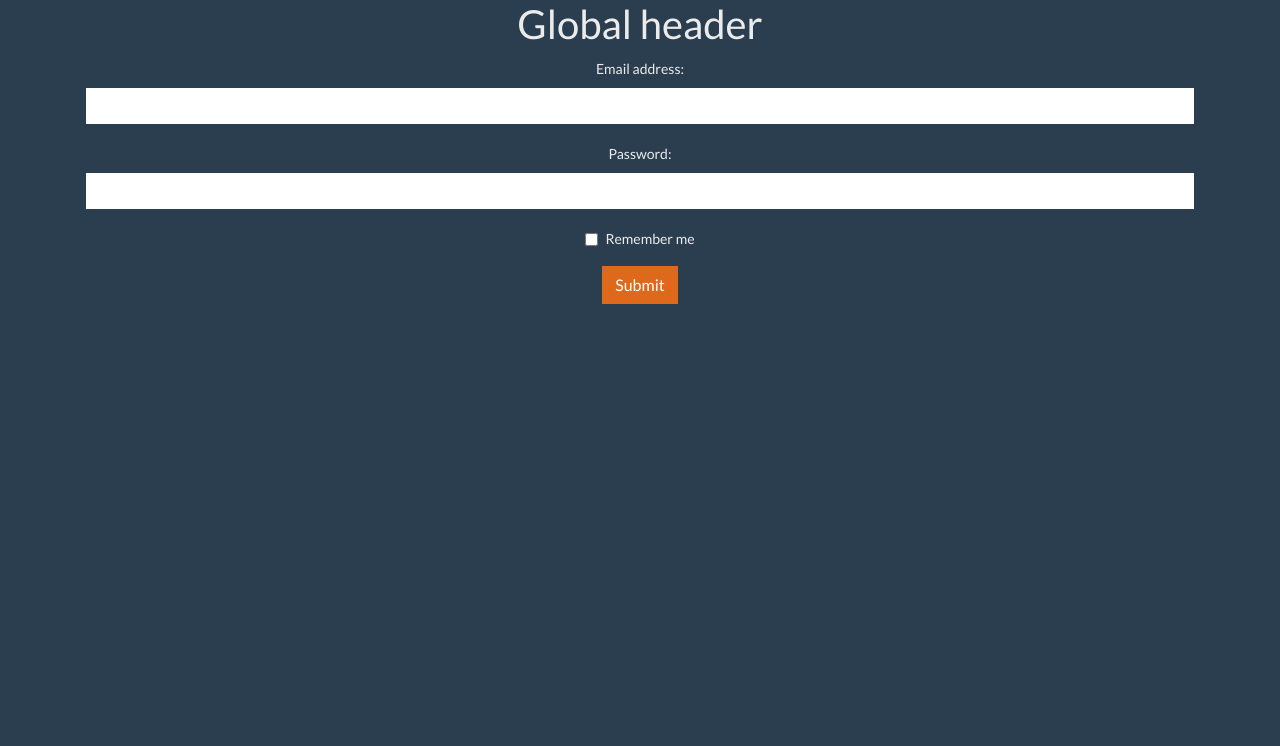
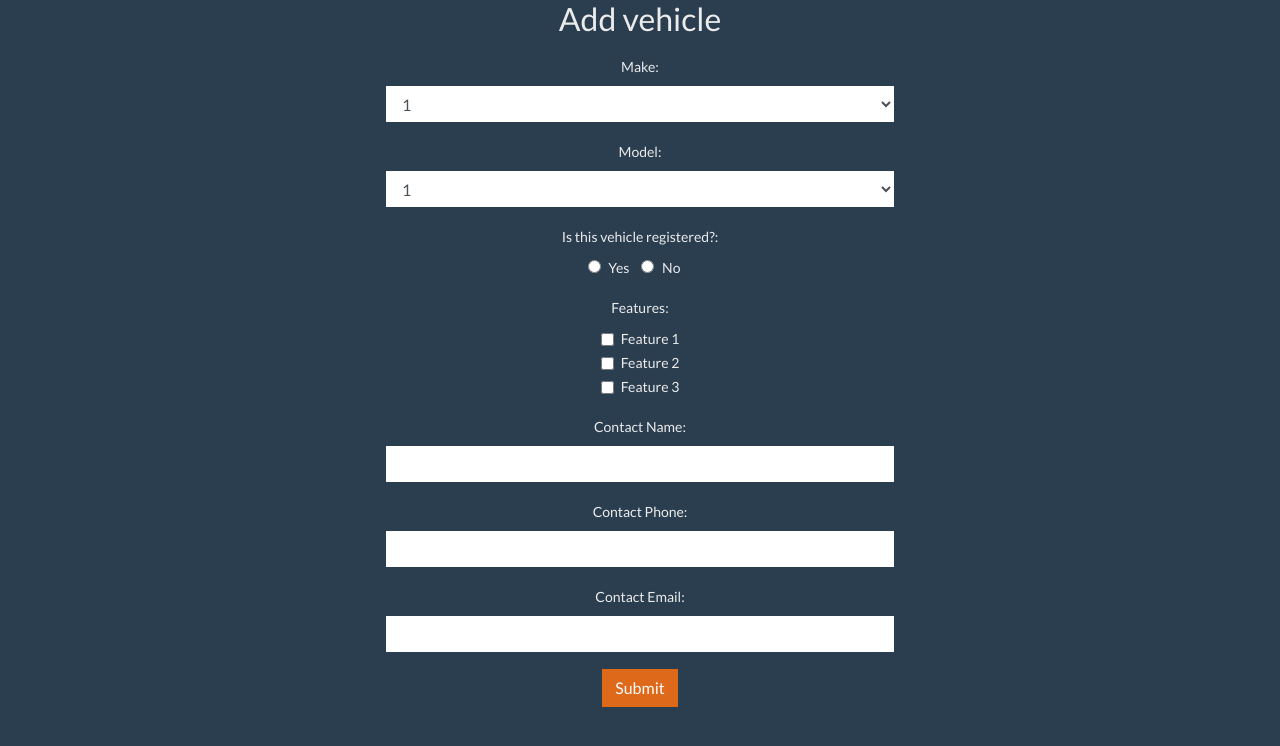
Before and after one commit to Radek12345/PortfolioVehicles, an Angular app in the folder PortfolioVehicles-SPA/: page / in a window 1280 px wide. Shown: the top 746 px of the page. Built offline with nearby package versions, Linux system fonts and the light colour scheme.

Commit message:
Create add vehicle template

```diff
--- a/PortfolioVehicles-SPA/src/app/app.component.html
+++ b/PortfolioVehicles-SPA/src/app/app.component.html
@@ -1,4 +1,3 @@
 <div style="text-align:center">
-  <h1>Global header</h1>
   <app-vehicle-form></app-vehicle-form>
 </div>
--- a/PortfolioVehicles-SPA/src/app/components/vehicle-form/vehicle-form.component.html
+++ b/PortfolioVehicles-SPA/src/app/components/vehicle-form/vehicle-form.component.html
@@ -1,18 +1,74 @@
-<div class="container">
-    <form action="/action_page.php">
-        <div class="form-group">
-            <label for="email">Email address:</label>
-            <input type="email" class="form-control" id="email">
-        </div>
-        <div class="form-group">
-            <label for="pwd">Password:</label>
-            <input type="password" class="form-control" id="pwd">
-        </div>
-        <div class="form-group form-check">
+<div class="container" style="max-width: 540px">
+  <h2 class="mb-3">Add vehicle</h2>
+  <form>
+    <div class="form-group">
+      <label for="makes">Make:</label>
+      <select class="form-control" id="makes">
+        <option>1</option>
+        <option>2</option>
+        <option>3</option>
+        <option>4</option>
+        <option>5</option>
+      </select>
+    </div>
+
+    <div class="form-group">
+      <label for="models">Model:</label>
+      <select class="form-control" id="models">
+        <option>1</option>
+        <option>2</option>
+        <option>3</option>
+        <option>4</option>
+        <option>5</option>
+      </select>
+    </div>
+
+    <label>Is this vehicle registered?:</label>
+    <fieldset class="form-group">
+      <div class="form-check-inline">
+        <label class="form-check-label">
+          <input type="radio" class="form-check-input" name="optionsRadios" id="optionsRadios1"> Yes
+        </label>
+      </div>
+      <div class="form-check-inline">
+        <label class="form-check-label">
+          <input type="radio" class="form-check-input" name="optionsRadios" id="optionsRadios2"> No
+        </label>
+      </div>
+    </fieldset>
+
+    <label>Features:</label>
+    <div class="form-group">
+        <div class="form-check">
             <label class="form-check-label">
-            <input class="form-check-input" type="checkbox"> Remember me
+                <input type="checkbox" class="form-check-input" value="">Feature 1
             </label>
         </div>
-        <button type="submit" class="btn btn-primary">Submit</button>
-    </form>
+        <div class="form-check">
+            <label class="form-check-label">
+                <input type="checkbox" class="form-check-input" value="">Feature 2
+            </label>
+        </div>
+        <div class="form-check">
+            <label class="form-check-label">
+                <input type="checkbox" class="form-check-input" value="">Feature 3
+            </label>
+        </div>
+    </div>
+
+    <div class="form-group">
+        <label for="name">Contact Name:</label>
+        <input type="text" class="form-control" id="name">
+    </div>
+    <div class="form-group">
+        <label for="phone">Contact Phone:</label>
+        <input type="text" class="form-control" id="phone">
+    </div>
+    <div class="form-group">
+        <label for="email">Contact Email:</label>
+        <input type="text" class="form-control" id="email">
+    </div>
+
+    <button type="submit" class="btn btn-primary">Submit</button>
+  </form>
 </div>
```
